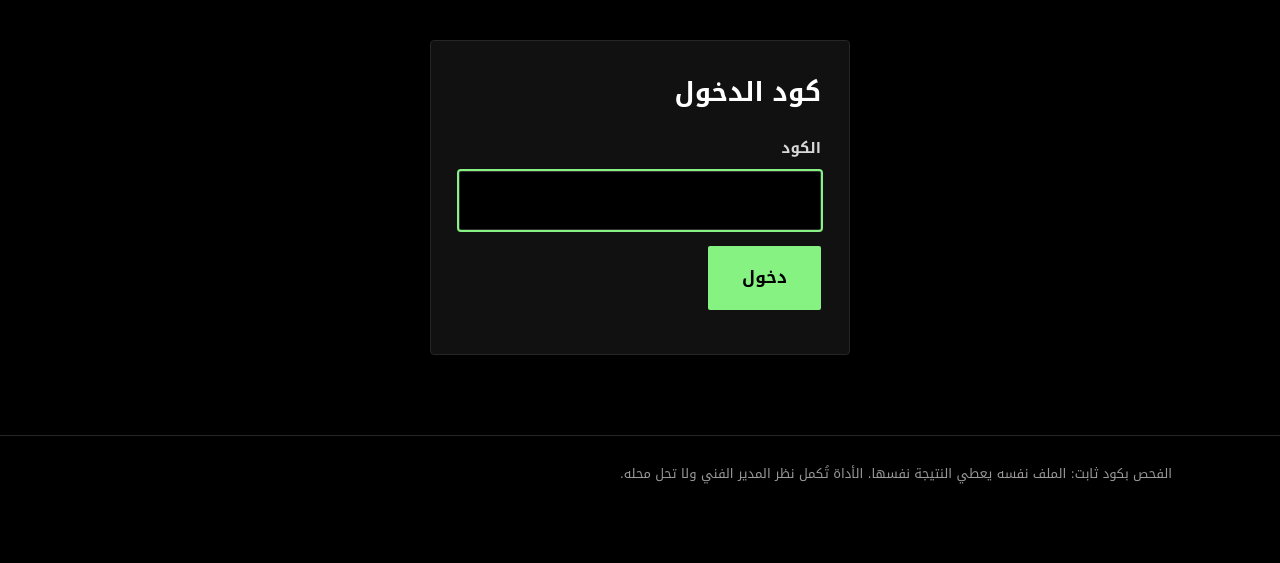
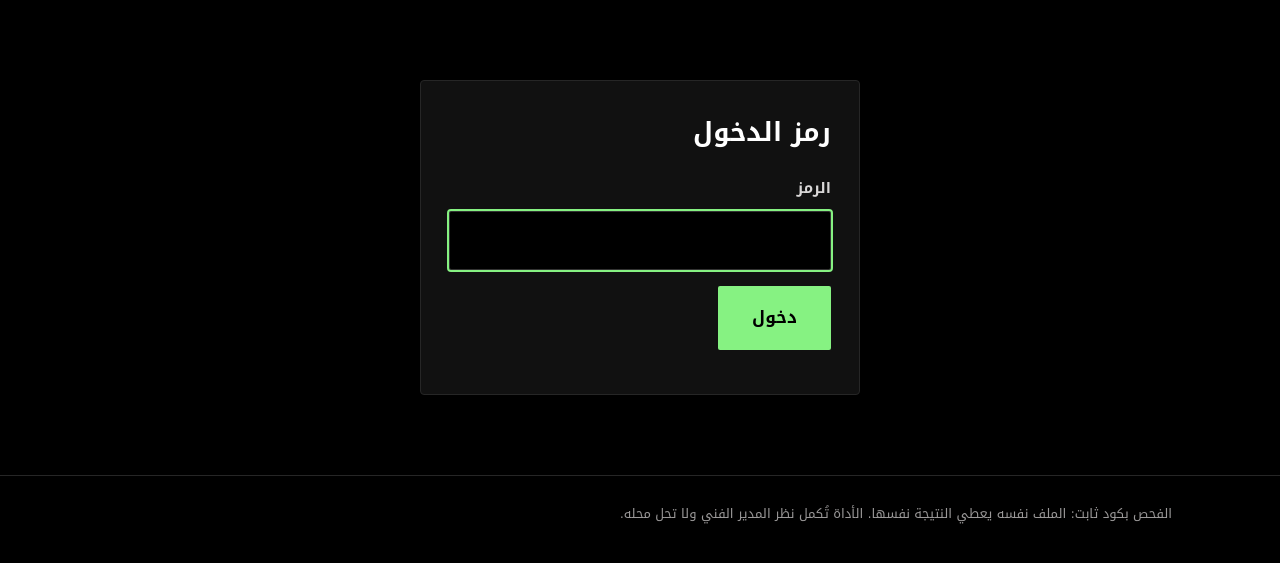
Before and after one commit to amirgfx11-dev/arabic-design-checker, a Flask app: page /login in a window 1280 px wide. Shown: the part 73-636 px from the top of the page. Run offline with Flask 3, Linux system fonts and the light colour scheme; some web fonts are replaced.

Commit message:
Update login form labels and error messages

```diff
--- a/templates/login.html
+++ b/templates/login.html
@@ -1,8 +1,8 @@
 {% extends "base.html" %}
 {% block body %}
-<div class="card" style="max-width:420px;margin:40px auto">
-<h2>كود الدخول</h2>
-<form method="post"><label>الكود</label><input type="text" name="code" autofocus>
-{% if err %}<div class="err">الكود غلط.</div>{% endif %}
+<div class="card" style="max-width:440px;margin:80px auto">
+<h2>رمز الدخول</h2>
+<form method="post"><label>الرمز</label><input type="text" name="code" autofocus>
+{% if err %}<div class="err">الرمز غير صحيح.</div>{% endif %}
 <p><button class="btn">دخول</button></p></form></div>
 {% endblock %}
```
